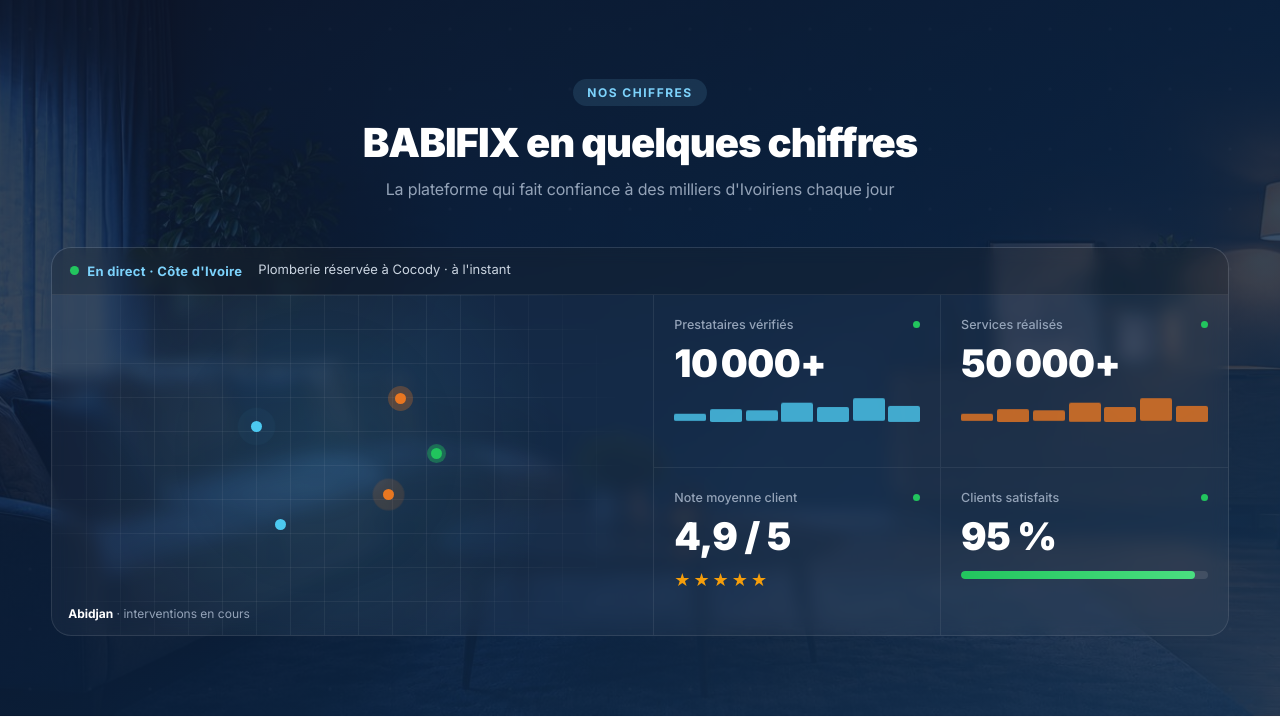
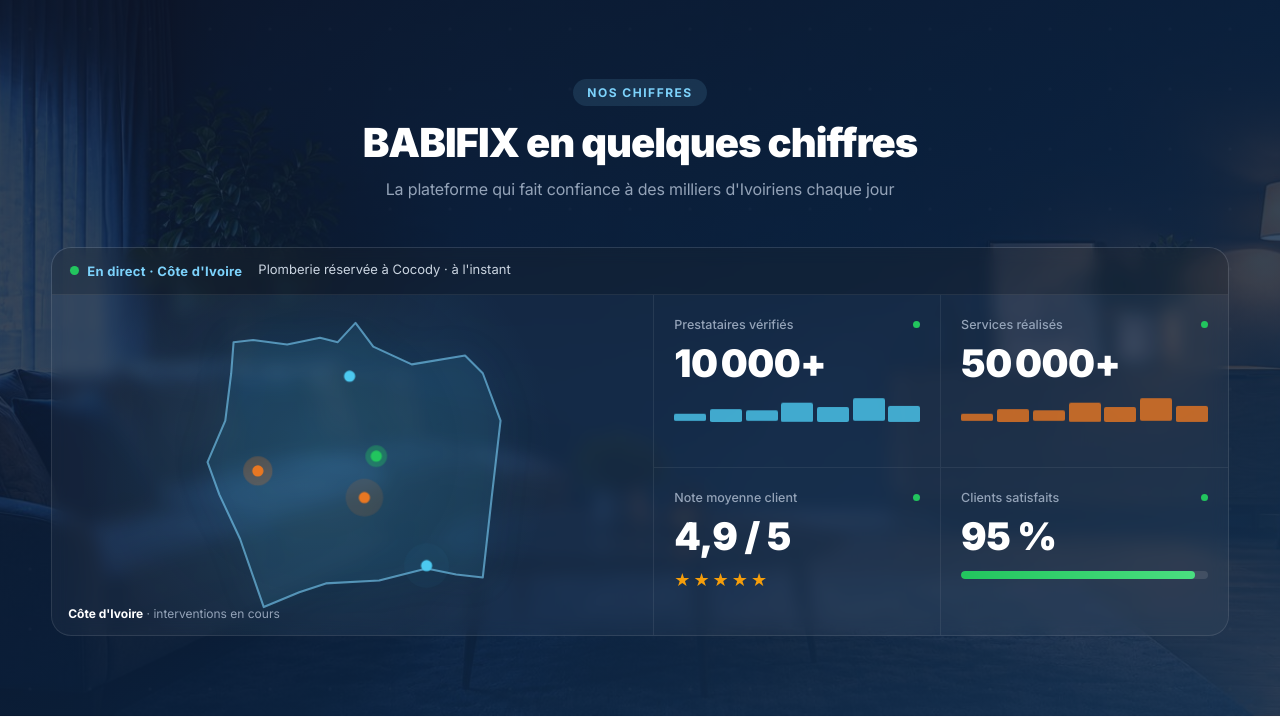
Before and after one commit to yvan2007/new-babifixbuild, a Django app: page / in a window 1280 px wide. Shown: the part 959-1676 px from the top of the page. Run offline with Django 5.2, Linux system fonts and the light colour scheme; data that the repository does not hold is empty; parts of the project's set-up code (start-up, migrations or seed data) failed here and were passed over.

Commit message:
vitrine: carte console = vraie silhouette Cote d'Ivoire (SVG detoure) avec interventions sur villes reelles (Abidjan, Yamoussoukro, Bouake, Korhogo, Man)

```diff
--- a/babifix_vitrine_django/templates/vitrine/home.html
+++ b/babifix_vitrine_django/templates/vitrine/home.html
@@ -700,21 +700,14 @@ section[id], header[id] { scroll-margin-top: 80px; }
 .lc-body{ display:grid; grid-template-columns:1.05fr 1fr; }
 .lc-map{ position:relative; min-height:340px; border-right:1px solid rgba(255,255,255,.08);
   background:radial-gradient(circle at 44% 46%, rgba(76,201,240,.12), transparent 62%); overflow:hidden; }
-.lc-map-grid{ position:absolute; inset:0;
-  background-image:linear-gradient(rgba(255,255,255,.055) 1px,transparent 1px),linear-gradient(90deg,rgba(255,255,255,.055) 1px,transparent 1px);
-  background-size:34px 34px;
-  -webkit-mask-image:radial-gradient(circle at 45% 46%, #000 52%, transparent 82%);
-  mask-image:radial-gradient(circle at 45% 46%, #000 52%, transparent 82%); }
-.lc-pin{ position:absolute; width:11px; height:11px; border-radius:50%; }
-.lc-pin::before{ content:''; position:absolute; inset:0; border-radius:50%; background:currentColor; }
-.lc-pin::after{ content:''; position:absolute; inset:0; border-radius:50%; background:currentColor;
-  opacity:.55; animation:lcPing 2.6s infinite; animation-delay:var(--d,0s); }
-@keyframes lcPing{ 0%{transform:scale(1); opacity:.55} 80%,100%{transform:scale(3.6); opacity:0} }
-.lc-pin1{ color:#4CC9F0; top:37%; left:33%; }
-.lc-pin2{ color:#E87722; top:57%; left:55%; --d:.5s; }
-.lc-pin3{ color:#22c55e; top:45%; left:63%; --d:1s; }
-.lc-pin4{ color:#4CC9F0; top:66%; left:37%; --d:1.5s; }
-.lc-pin5{ color:#E87722; top:29%; left:57%; --d:.8s; }
+.lc-ci{ position:absolute; inset:0; width:100%; height:100%; padding:22px; }
+.lc-ci-shape{ fill:rgba(76,201,240,.09); stroke:rgba(125,211,252,.6); stroke-width:.7;
+  stroke-linejoin:round; stroke-linecap:round;
+  filter:drop-shadow(0 0 6px rgba(76,201,240,.25)); }
+.ci-dot{ fill:currentColor; }
+.ci-ping{ fill:currentColor; opacity:.5; transform-box:fill-box; transform-origin:center;
+  animation:ciPing 2.6s infinite; animation-delay:var(--d,0s); }
+@keyframes ciPing{ 0%{transform:scale(1); opacity:.5} 80%,100%{transform:scale(4); opacity:0} }
 .lc-map-cap{ position:absolute; left:16px; bottom:14px; font-size:12px; color:#94a3b8; }
 .lc-map-city{ color:#fff; font-weight:700; }
 .lc-kpis{ display:grid; grid-template-columns:1fr 1fr; }
@@ -1753,15 +1746,18 @@ body.js-ready .stagger.visible > *:nth-child(n+9){ opacity:1;transform:none;tran
         </div>
       </div>
       <div class="lc-body">
-        <!-- Carte radar (Abidjan) avec interventions qui pulsent -->
-        <div class="lc-map" role="img" aria-label="Carte des interventions en cours à Abidjan">
-          <div class="lc-map-grid"></div>
-          <span class="lc-pin lc-pin1"></span>
-          <span class="lc-pin lc-pin2"></span>
-          <span class="lc-pin lc-pin3"></span>
-          <span class="lc-pin lc-pin4"></span>
-          <span class="lc-pin lc-pin5"></span>
-          <div class="lc-map-cap"><span class="lc-map-city">Abidjan</span> · interventions en cours</div>
+        <!-- Vraie carte de la Côte d'Ivoire (SVG détouré) + interventions qui
+             pulsent sur de vraies villes. -->
+        <div class="lc-map" role="img" aria-label="Carte de la Côte d'Ivoire, interventions en cours">
+          <svg class="lc-ci" viewBox="0 0 100 100" preserveAspectRatio="xMidYMid meet" aria-hidden="true">
+            <path class="lc-ci-shape" d="M9.8,8.5 L16.4,7.8 L27.9,9.3 L39,7 L45,8.5 L51,2 L57,10 L70,16 L88,13 L94,19 L100,35 L97,61 L94,88 L85,87 L75,85 L59,89 L41,90 L32,93 L20,98 L12,75 L5,60 L1,49 L7,35 L9,19 Z"/>
+            <g class="ci-pin" style="--d:0s;color:#4CC9F0"><circle class="ci-ping" cx="75" cy="84" r="2"/><circle class="ci-dot" cx="75" cy="84" r="1.9"/></g>
+            <g class="ci-pin" style="--d:.5s;color:#E87722"><circle class="ci-ping" cx="54" cy="61" r="2"/><circle class="ci-dot" cx="54" cy="61" r="1.9"/></g>
+            <g class="ci-pin" style="--d:1s;color:#22c55e"><circle class="ci-ping" cx="58" cy="47" r="2"/><circle class="ci-dot" cx="58" cy="47" r="1.9"/></g>
+            <g class="ci-pin" style="--d:1.5s;color:#4CC9F0"><circle class="ci-ping" cx="49" cy="20" r="2"/><circle class="ci-dot" cx="49" cy="20" r="1.9"/></g>
+            <g class="ci-pin" style="--d:.8s;color:#E87722"><circle class="ci-ping" cx="18" cy="52" r="2"/><circle class="ci-dot" cx="18" cy="52" r="1.9"/></g>
+          </svg>
+          <div class="lc-map-cap"><span class="lc-map-city">Côte d'Ivoire</span> · interventions en cours</div>
         </div>
         <!-- Widgets KPI (mêmes chiffres, présentation « instruments ») -->
         <div class="lc-kpis">
```
